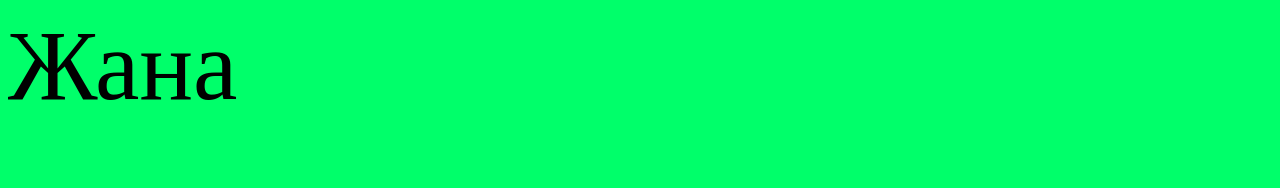
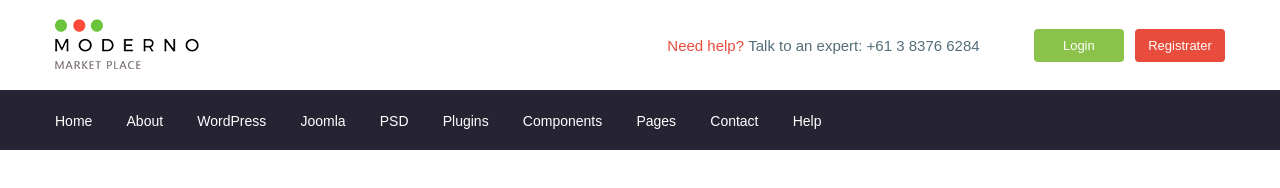
Before and after one commit to mars444/moderno, a website: page app/index.html in a window 1280 px wide. Drawn offline with nearby package versions, Linux system fonts and the light colour scheme; files that its build step writes are made by us from their sources.

Commit message:
added header

```diff
--- a/app/index.html
+++ b/app/index.html
@@ -8,7 +8,66 @@
     <link rel="stylesheet" href="css/style.min.css">
 </head>
 <body>
-Жана
+<header class="header">
+    <div class="header__top">
+    <div class="container">
+        <div class="header__top-inner">
+            <div class="header__logo">
+               <a href="#"><img src="images/logo.png" alt=""></a>
+            </div>
+            <div class="header__text">
+               <a href="#"> <span>Need help?</span> </a>
+                <a class="header__phone" href="tel:89251415930">
+                    Talk to an expert: +61 3 8376 6284</a>
+            </div>
+            <div class="header__box">
+                <a href="#" class="basket"></a>
+                <a href="" class="header__btn header__btn-login">Login</a>
+                <a href="" class="header__btn header__btn-register">Registrater</a>
+
+            </div>
+        </div>
+      </div>
+    </div>
+    <div class="header__menu">
+        <div class="container">
+            <nav class="menu">
+<ul class="menu__list">
+    <li>
+        <a href="#">    Home </a>
+    </li>
+    <li>
+        <a href="#">About </a>
+    </li>
+    <li>
+        <a href="#"> WordPress </a>
+    </li>
+    <li>
+        <a href="#"> Joomla  </a>
+    </li>
+    <li>
+        <a href="#">PSD </a>
+    </li>
+    <li>
+        <a href="#">    Plugins   </a>
+    </li>
+    <li>
+        <a href="#">Components </a>
+    </li>
+    <li>
+        <a href="#">Pages   </a>
+    </li>
+    <li>
+        <a href="#"> Contact </a>
+    </li>
+    <li>
+        <a href="#"> Help</a>
+    </li>
+</ul>
+            </nav>
+        </div>
+    </div>
+</header>
 
     <script src="https://ajax.googleapis.com/ajax/libs/jquery/3.6.0/jquery.min.js"></script>
     <script src="js/libs.min.js"></script>
--- /dev/null
+++ b/app/scss/_fonts.scss
@@ -0,0 +1,7 @@
+@font-face {
+    font-family: "Roboto-Regular", sans-serif;
+    src: url("../fonts/Roboto-Regular.woff2") format("woff2"),
+         url("../fonts/Roboto-Regular.woff") format("woff");
+         font-weight: 400;
+         font-display: swap;
+          }
--- /dev/null
+++ b/app/scss/_global.scss
@@ -0,0 +1,22 @@
+
+.container{
+    max-width: 1200px;
+    margin: 0 auto;
+    padding: 0 15px;
+}
+body{
+    font-family: "Roboto-Regular", sans-serif;
+    font-size: 15px;
+    font-weight: 24px;
+    color: $text;
+}
+a{
+    text-decoration: none;
+    color: $text;
+    display: inline-block;
+}
+ul,li{
+    list-style: none;
+    margin: 0;
+    padding: 0;
+}
--- /dev/null
+++ b/app/scss/_vars.scss
@@ -0,0 +1,4 @@
+$text:#546e7a;
+$red: #e74c3c;
+$green: #8bc34a;
+$bg:#262332;
--- a/app/scss/style.scss
+++ b/app/scss/style.scss
@@ -1,21 +1,66 @@
-body{
-    padding-top: 300px;
-    font-size: 100px;
-    background-color:rgb(0, 255, 106);
-    padding: 0ex;
-    max-width: 1000px;
+ @import '_vars';
+ @import '_global';
+ @import '_fonts';
+
+ *,
+ html{
+	box-sizing: border-box;
+}
+* {
+    margin: 0;
+    padding: 0;
+  }
+
+ .header__top-inner{
+     display: flex;
+     justify-content: space-between;
+     height: 90px;
+
+     align-items: center;
+ }
+ .header__text{
+
+     margin-left: auto;
+     margin-right: 50px;
+
+     span{
+         color: $red;
+     }
+ }
+ .header__btn{
+     padding: 9px;
+     width: 90px;
+     border-radius: 4px;
+     text-align: center;
+     font-size: 13px;
+     color: white;
+ }
+ .header__btn-login{
+     background-color: $green;
+ }
+ .header__btn-register{
+     margin-left: 7px;
+     background-color: $red;
+ }
+ .header__menu{
+     background-color: $bg;
+
+ }
+ .menu{
+     display: flex;
+     align-items: center;
+     height: 60px;
+ }
+ .menu__list{
+a{
+    color: #fff;
+    font-size: 14px;
+    font-weight: 300px;
+}
     li{
-        font-size: 20px;
+        display: inline-block;
+        & + li{
+            margin-left: 30px;
+        }
     }
-}
-
-
-.box{
-    font-size: 12px;
-}
-.box{
-    font-size: 12px;
-}
-.box{
-    font-size: 12px;
-}
+ }
--- a/gulpfile.js
+++ b/gulpfile.js
@@ -8,7 +8,7 @@ let gulp = require('gulp'),
     cssmin = require('gulp-cssmin');
 
 gulp.task('sass', function(){
-  return  gulp.src('app/scss/style.scss')
+  return  gulp.src('app/scss/**/*.scss')
     .pipe(sass({outputStyle: 'expanded'}))
     .pipe(rename({suffix:'.min'}))
     .pipe(autoprefixer({
@@ -61,7 +61,7 @@ gulp.task('browser-sync', function() {
 
 
 gulp.task('watch', function(){
-    gulp.watch('app/scss/style.scss', gulp.parallel('sass'))
+    gulp.watch('app/scss/**/*.scss', gulp.parallel('sass'))
     gulp.watch('app/*html', gulp.parallel('html'))
     gulp.watch('app/js/*js', gulp.parallel('js'))
 });
```
Also changed, not shown: app/fonts/Roboto-Bold.ttf (added), app/fonts/Roboto-Medium.ttf (added), app/fonts/Roboto-Regular.ttf (added), app/fonts/Roboto-Regular.woff (added), app/fonts/Roboto-Regular.woff2 (added), app/images/logo.png (added).
